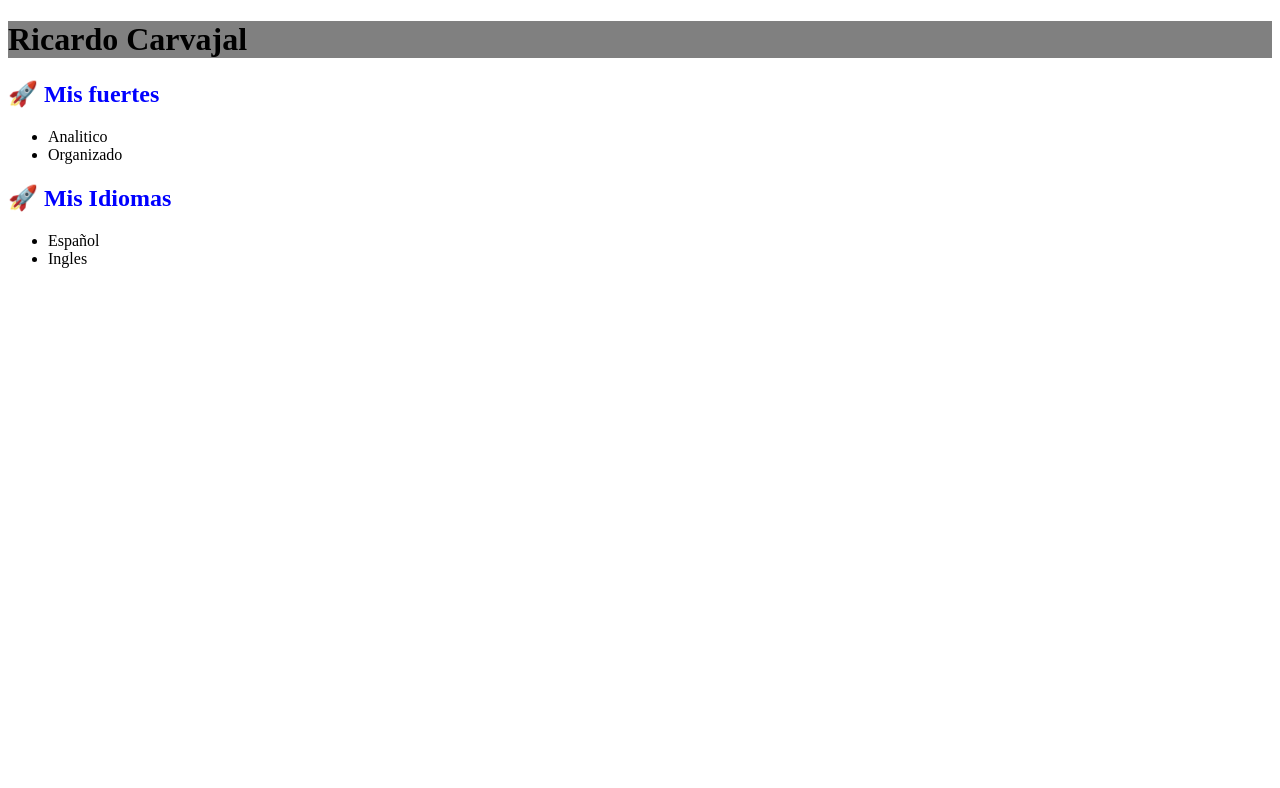
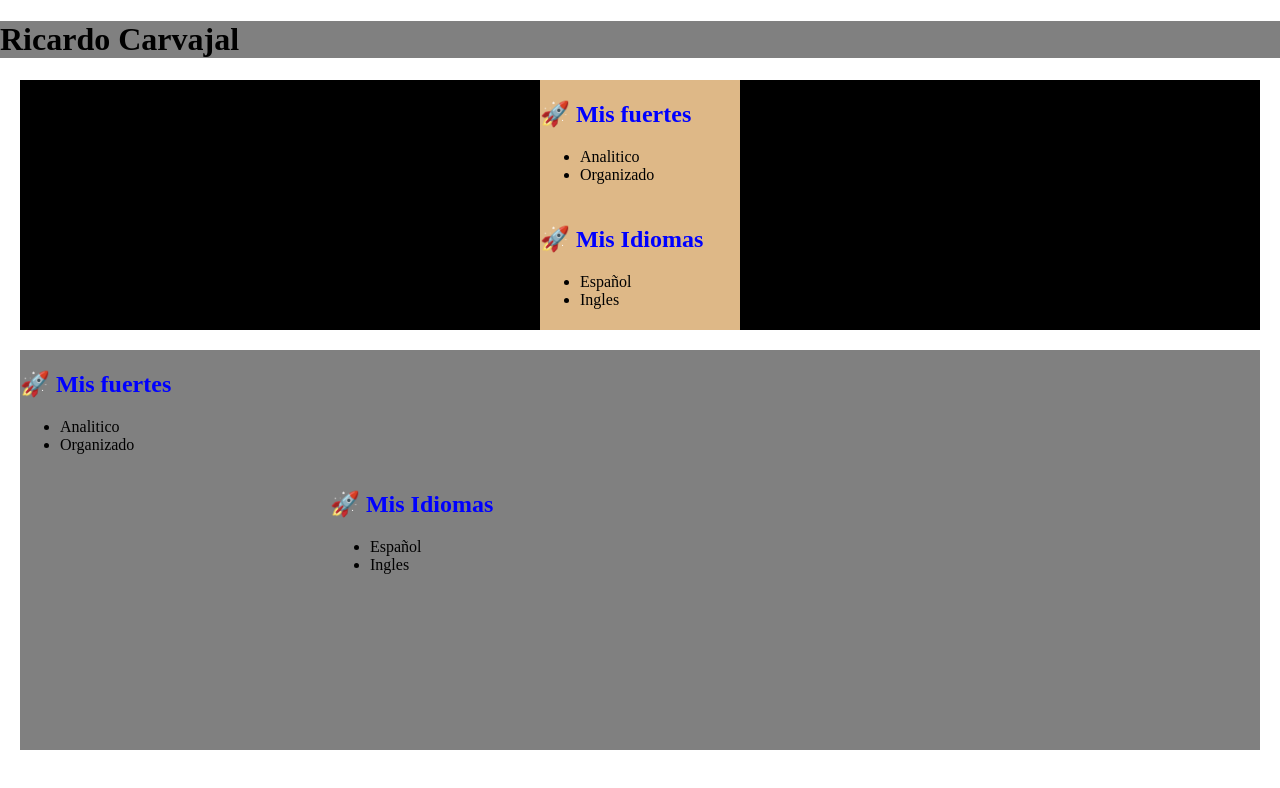
Before and after one commit to RicardoCarvajal/ricardocarvajal.github.io, a plain HTML site: page index.html in a window 1280 px wide. Drawn offline with Linux system fonts and the light colour scheme.

Commit message:
Practicando ccs flex box y grid ccs

```diff
--- a/index.html
+++ b/index.html
@@ -15,15 +15,18 @@
         <h1 class="name_main">Ricardo Carvajal</h1>
         <nav> </nav>
     </header>
-    <div>
-        <section>
+    <div class="container_flex">
+        <div class="item_flex">
+            <section class="box_sections">
                 <h2>Mis fuertes</h2>
                 <ul>
                     <li>Analitico</li>
                     <li>Organizado</li>
                 </ul>
             </section>
-        <section>
+        </div>
+        <div class="item_flex">
+            <section class="box_sections">
                 <h2>Mis Idiomas</h2>
                 <ul>
                     <li>Español</li>
@@ -31,6 +34,27 @@
                 </ul>
             </section>
         </div>
+    </div>
+    <div class="container_grid">
+        <div class="item_grid">
+            <section class="box_sections">
+                <h2>Mis fuertes</h2>
+                <ul>
+                    <li>Analitico</li>
+                    <li>Organizado</li>
+                </ul>
+            </section>
+        </div>
+        <div class="item_grid">
+            <section class="box_sections">
+                <h2>Mis Idiomas</h2>
+                <ul>
+                    <li>Español</li>
+                    <li>Ingles</li>
+                </ul>
+            </section>
+        </div>
+    </div>
     <footer></footer>
 </body>
 
--- a/style.css
+++ b/style.css
@@ -1,13 +1,19 @@
-section{
-    color: blue;
+body {
+  margin: 0;
 }
 
 .name_main{
     background: gray;
+    color: black;
 }
 
 .name_main:hover{
-    background: goldenrod;
+    background: black;
+    color: gray;
+}
+
+section{
+    color: blue;
 }
 
 h2::before{
@@ -17,3 +23,52 @@ h2::before{
 div li{
     color: black;
 }
+
+.container_flex{
+    background: black;
+    display: flex;
+    justify-content: center;
+    flex-direction: column;
+    align-items: center;
+    height: 250px;
+    margin: 20px;
+}
+
+.item_flex{
+    background: burlywood;
+    width: 200px;
+    height: 200px;
+}
+
+.container .item:nth-child(2n + 1){
+    background-color: antiquewhite;
+}
+
+.container_grid{
+    display: grid;
+    background: gray;
+    height: 400px;
+    margin: 20px;
+    grid-template-columns: 1fr 1fr 1fr 1fr;
+    grid-template-rows: 1fr 1fr 1fr 1fr;
+}
+
+.container_grid .item_grid:nth-child(1){
+    grid-column: 1 / 2;
+}
+
+
+.container_grid .item_grid:nth-child(2){
+    grid-column: 2 / 3;
+    grid-row: 2 / 3;
+}
+
+.container_grid .item_grid:nth-child(3){
+    grid-column: 3 / 4;
+    grid-row: 3 / 4;
+}
+
+.container_grid .item_grid:nth-child(4){
+    grid-column: 4 / 5;
+    grid-row: 4 / 5;
+}
```
Lines whose indentation alone changed are shown as unchanged.
